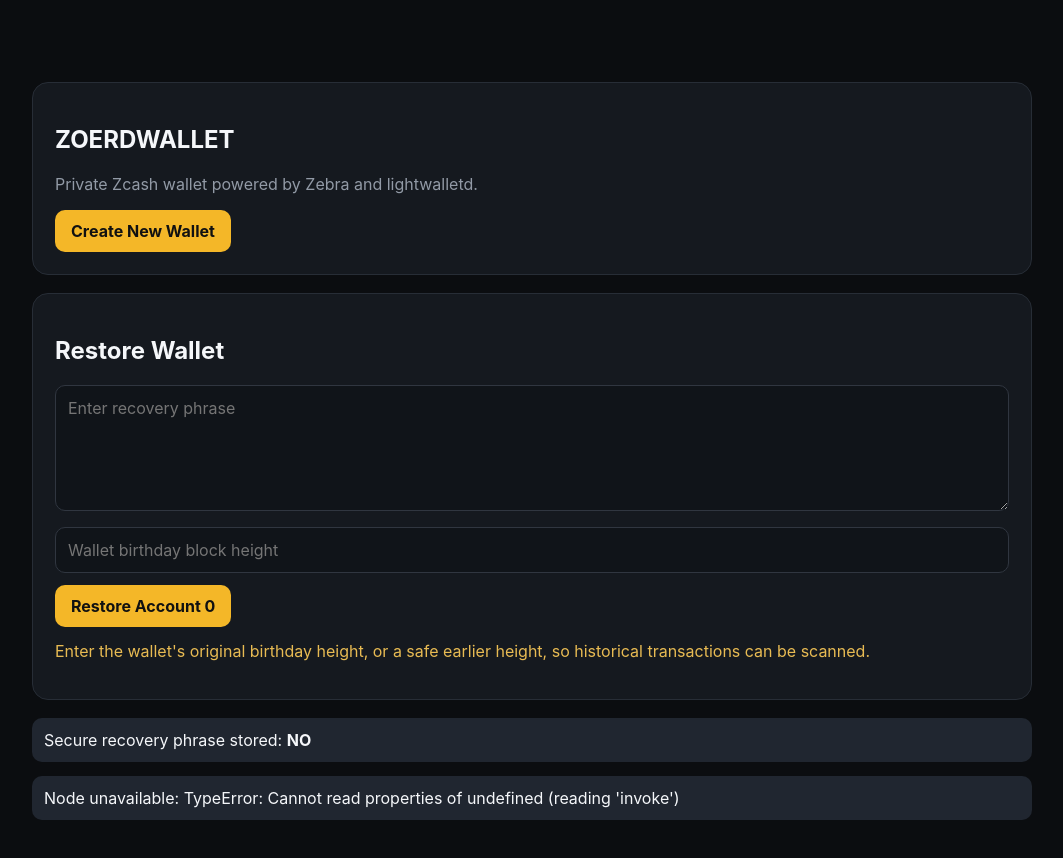
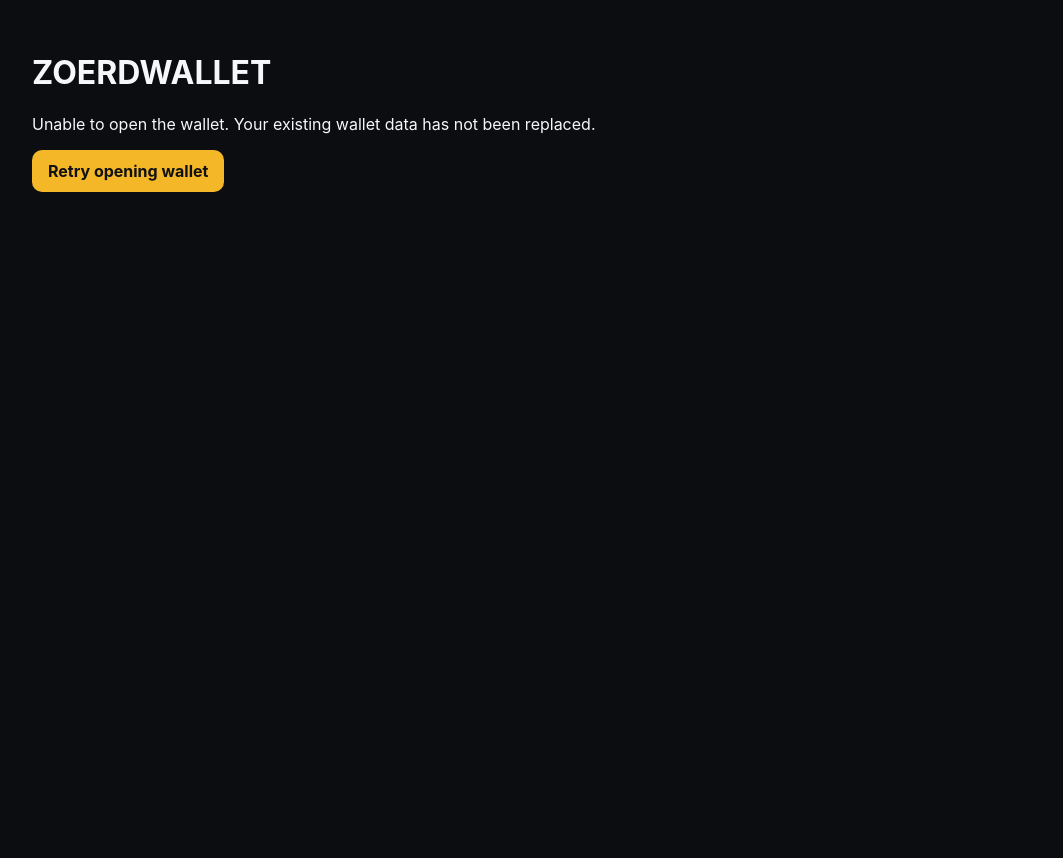
Before and after one commit to FrankJanePartner/ZPay, a React (Vite) app: page / in a window 1280 px wide. Shown: the top 858 px of the page, without its empty margins (108-1171 px from the left). After the commit the page ends 800 px from the top, so only its background shows below. Built offline with nearby package versions, Linux system fonts and the light colour scheme.

Commit message:
safety: distinguish missing wallet from failed wallet opening

```diff
--- a/src/App.tsx
+++ b/src/App.tsx
@@ -27,6 +27,7 @@
 
 function App() {
   const [walletExists, setWalletExists] = useState<boolean | null>(null);
+  const [walletOpenError, setWalletOpenError] = useState(false);
   const [status, setStatus] = useState<WalletStatus | null>(null);
   const [addresses, setAddresses] = useState<string[]>([]);
   const [recoveryPhrase, setRecoveryPhrase] = useState("");
@@ -46,9 +47,19 @@
 
   async function refreshWallet() {
     try {
+      const exists = await invoke<boolean>("wallet_file_exists");
+      if (!exists) {
+        setWalletExists(false);
+        setWalletOpenError(false);
+        setStatus(null);
+        setAddresses([]);
+        return;
+      }
+
       const address = await invoke<string>("open_wallet");
 
       setWalletExists(true);
+      setWalletOpenError(false);
 
       const [walletStatus, walletAddresses] = await Promise.all([
         invoke<WalletStatus>("wallet_status"),
@@ -64,7 +75,9 @@
           : []
       );
     } catch {
-      setWalletExists(false);
+      // Do not offer wallet creation when an existing wallet failed to open.
+      setWalletOpenError(true);
+      setWalletExists(null);
       setStatus(null);
       setAddresses([]);
     }
@@ -262,7 +275,14 @@
     return (
       <main className="app">
         <h1>ZOERDWALLET</h1>
-        <p>Opening wallet...</p>
+        {walletOpenError ? (
+          <>
+            <p>Unable to open the wallet. Your existing wallet data has not been replaced.</p>
+            <button onClick={refreshWallet}>Retry opening wallet</button>
+          </>
+        ) : (
+          <p>Opening wallet...</p>
+        )}
       </main>
     );
   }
```
